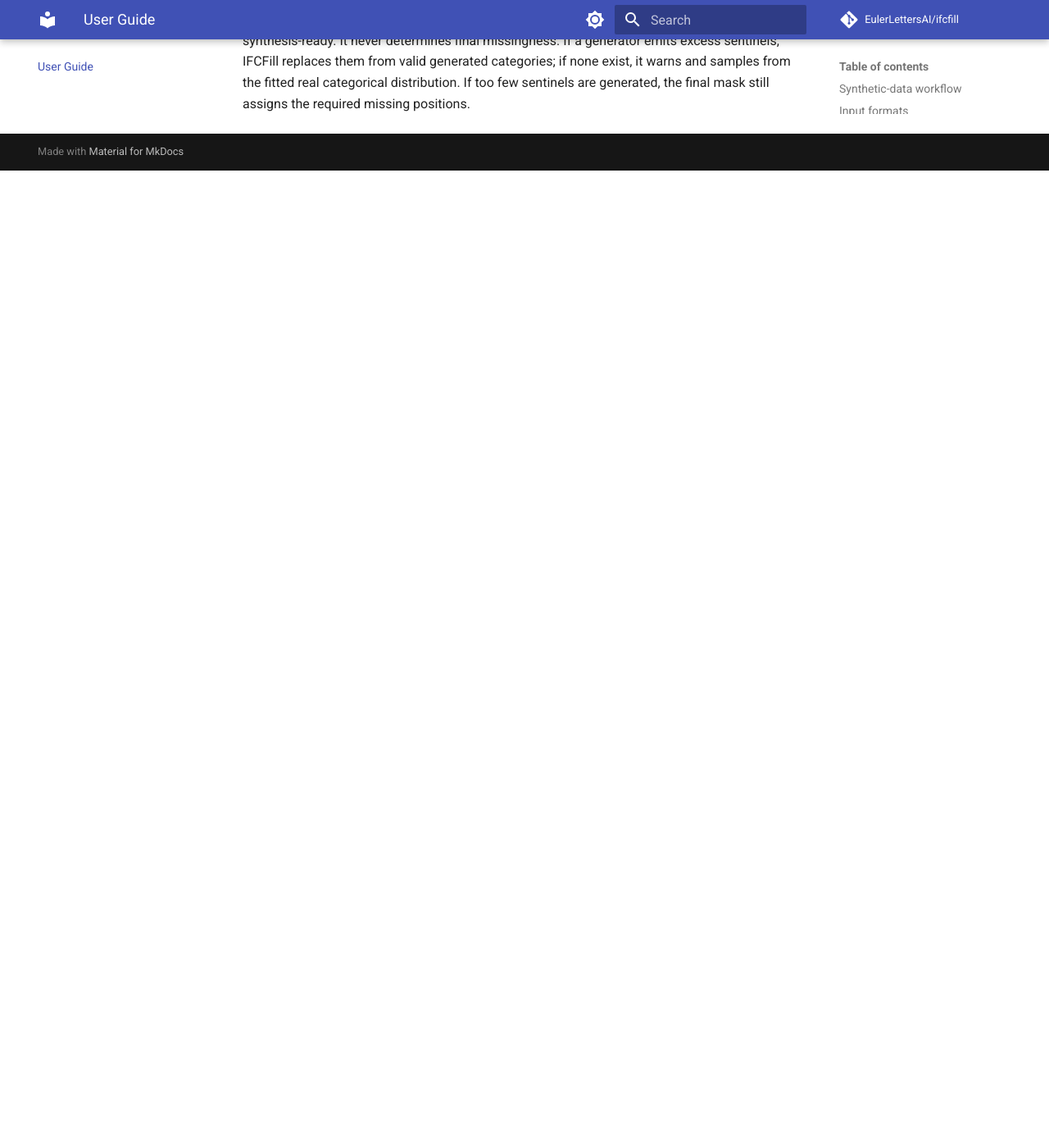
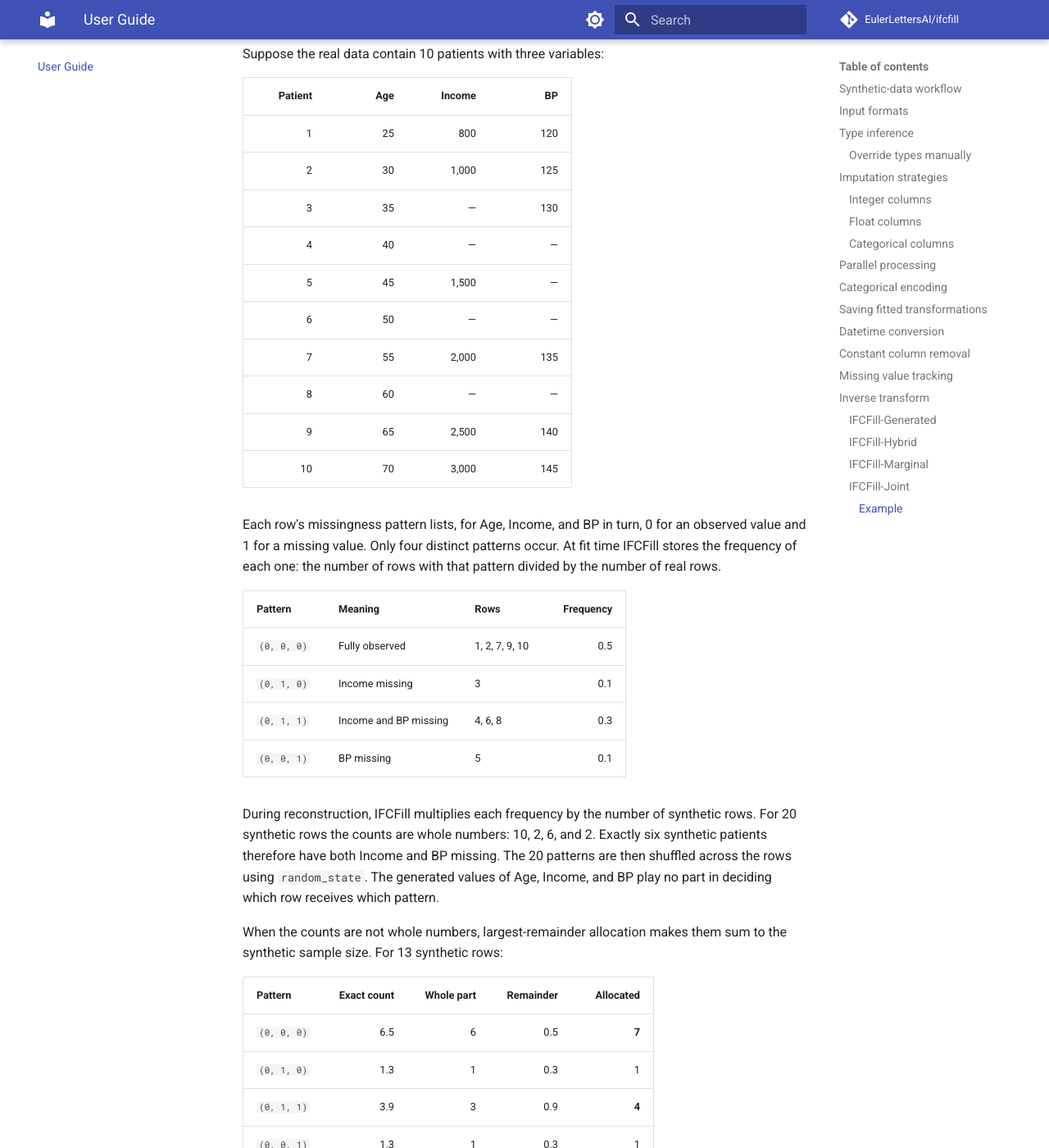
Before and after one commit to EulerLettersAI/ifcfill, an MkDocs documentation site: the page built from docs/user-guide.md, in a window 1280 px wide and 1400 px high, scrolled down 8232 px. Shown: the whole window at 82% size. Built offline with MkDocs 1.6.1 and Material for MkDocs 9.7.7, drawn with Linux system fonts in a browser that asks for light colours; comment, search, counter and statistics services are not loaded; before the commit the page ends 8440 px from its top, so only the background shows below that; some of the changed text lies outside the part shown.

Commit message:
docs: add worked example for IFCFill-Joint reconstruction
Co-Authored-By: Claude Opus 5.5 <noreply@anthropic.com>

````diff
--- a/docs/user-guide.md
+++ b/docs/user-guide.md
@@ -367,6 +367,66 @@ restored_joint = tf.inverse_transform(
 )
 ```
 
+#### Example
+
+Suppose the real data contain 10 patients with three variables:
+
+| Patient | Age | Income | BP  |
+|--------:|----:|-------:|----:|
+| 1       | 25  | 800    | 120 |
+| 2       | 30  | 1,000  | 125 |
+| 3       | 35  | —      | 130 |
+| 4       | 40  | —      | —   |
+| 5       | 45  | 1,500  | —   |
+| 6       | 50  | —      | —   |
+| 7       | 55  | 2,000  | 135 |
+| 8       | 60  | —      | —   |
+| 9       | 65  | 2,500  | 140 |
+| 10      | 70  | 3,000  | 145 |
+
+Each row's missingness pattern lists, for Age, Income, and BP in turn, 0 for an
+observed value and 1 for a missing value. Only four distinct patterns occur. At
+fit time IFCFill stores the frequency of each one: the number of rows with that
+pattern divided by the number of real rows.
+
+| Pattern     | Meaning               | Rows           | Frequency |
+|-------------|-----------------------|----------------|----------:|
+| `(0, 0, 0)` | Fully observed        | 1, 2, 7, 9, 10 | 0.5       |
+| `(0, 1, 0)` | Income missing        | 3              | 0.1       |
+| `(0, 1, 1)` | Income and BP missing | 4, 6, 8        | 0.3       |
+| `(0, 0, 1)` | BP missing            | 5              | 0.1       |
+
+During reconstruction, IFCFill multiplies each frequency by the number of
+synthetic rows. For 20 synthetic rows the counts are whole numbers: 10, 2, 6,
+and 2. Exactly six synthetic patients therefore have both Income and BP missing.
+The 20 patterns are then shuffled across the rows using `random_state`. The
+generated values of Age, Income, and BP play no part in deciding which row
+receives which pattern.
+
+When the counts are not whole numbers, largest-remainder allocation makes them
+sum to the synthetic sample size. For 13 synthetic rows:
+
+| Pattern     | Exact count | Whole part | Remainder | Allocated |
+|-------------|------------:|-----------:|----------:|----------:|
+| `(0, 0, 0)` | 6.5         | 6          | 0.5       | **7**     |
+| `(0, 1, 0)` | 1.3         | 1          | 0.3       | 1         |
+| `(0, 1, 1)` | 3.9         | 3          | 0.9       | **4**     |
+| `(0, 0, 1)` | 1.3         | 1          | 0.3       | 1         |
+| **Total**   | 13.0        | 11         |           | 13        |
+
+The whole parts sum to 11, so the two remaining rows go to the patterns with the
+largest remainders, 0.9 and 0.5. Ties between equal remainders are broken in a
+fixed order, so the allocation is deterministic.
+
+The difference from IFCFill-Marginal shows in how often values are missing
+together. Income and BP are each missing in 4 of the 10 real rows, and both are
+missing in 3. For 20 synthetic rows, both modes give Income and BP exactly 8
+missing values each. Joint mode also reproduces the co-missingness: exactly 6
+rows have both missing. Marginal mode places each column's missing values
+independently, so the number of rows with both missing varies with
+`random_state` and is usually lower, between 1 and 5 for seeds 0–9 in this
+example.
+
 The `__ifcfill_missing__` categorical sentinel exists only to make incomplete
 categorical data synthesis-ready. It never determines final missingness. If a
 generator emits excess sentinels, IFCFill replaces them from valid generated
````
